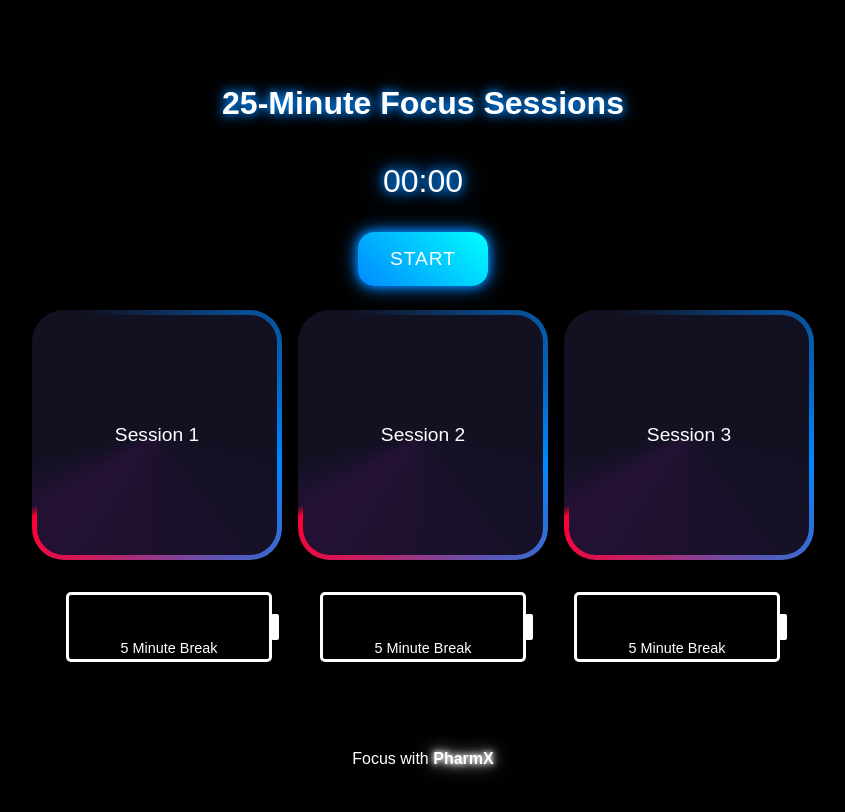
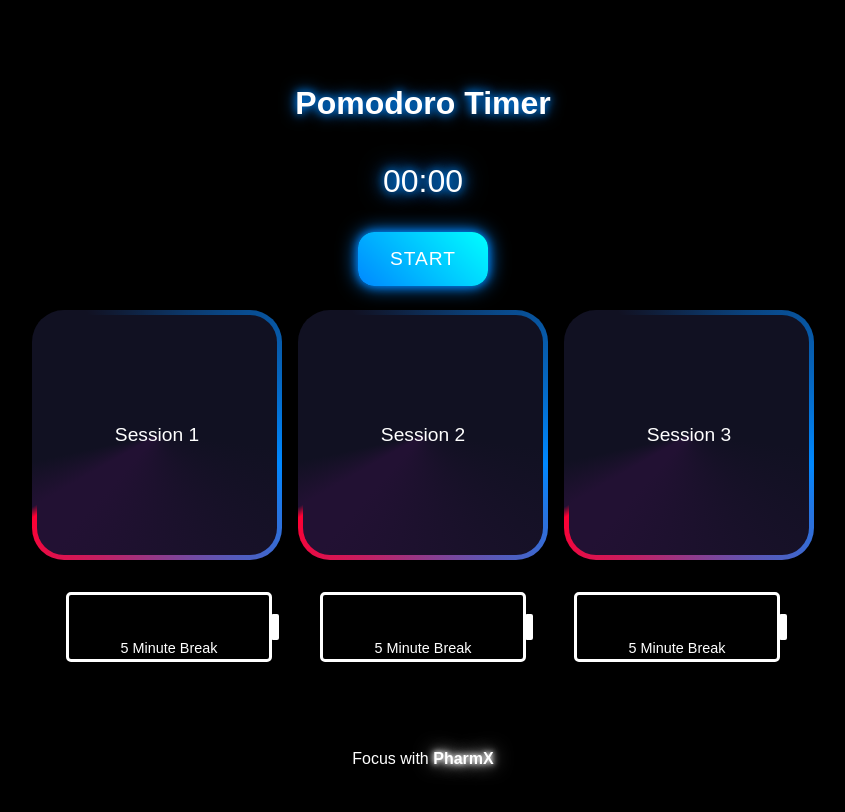
Before and after one commit to Kh14aam/pharmxfocus25, a plain HTML site: page index.html in a window 1280 px wide. Shown: the whole page, without its empty margins (217-1062 px from the left). Drawn offline with Linux system fonts and the light colour scheme; a web font is replaced by a local one.

Commit message:
Update index.html

```diff
--- a/index.html
+++ b/index.html
@@ -3,8 +3,8 @@
 <head>
   <meta charset="UTF-8" />
   <meta name="viewport" content="width=device-width, initial-scale=1" />
-  <meta name="description" content="PharmX Focus Session: Enhance your productivity with focused 25-minute sessions followed by 5-minute breaks. Stay in the zone with PharmX." />
-  <title>PharmX Focus Session</title>
+  <meta name="description" content="PharmX Pomodoro Timer: Enhance your productivity with focused 25-minute sessions followed by 5-minute breaks. Stay in the zone with PharmX." />
+  <title>PharmX Pomodoro Timer</title>
   <!-- Import Mona Sans for all text -->
   <link href="https://fonts.googleapis.com/css2?family=Mona+Sans:wght@400;700&display=swap" rel="stylesheet">
   <style>
@@ -257,7 +257,7 @@
 <body>
   <header>
     <!-- Bold Title -->
-    <h1 id="title">25-Minute Focus Sessions</h1>
+    <h1 id="title">Pomodoro Timer</h1>
   </header>
 
   <div id="container">
```
